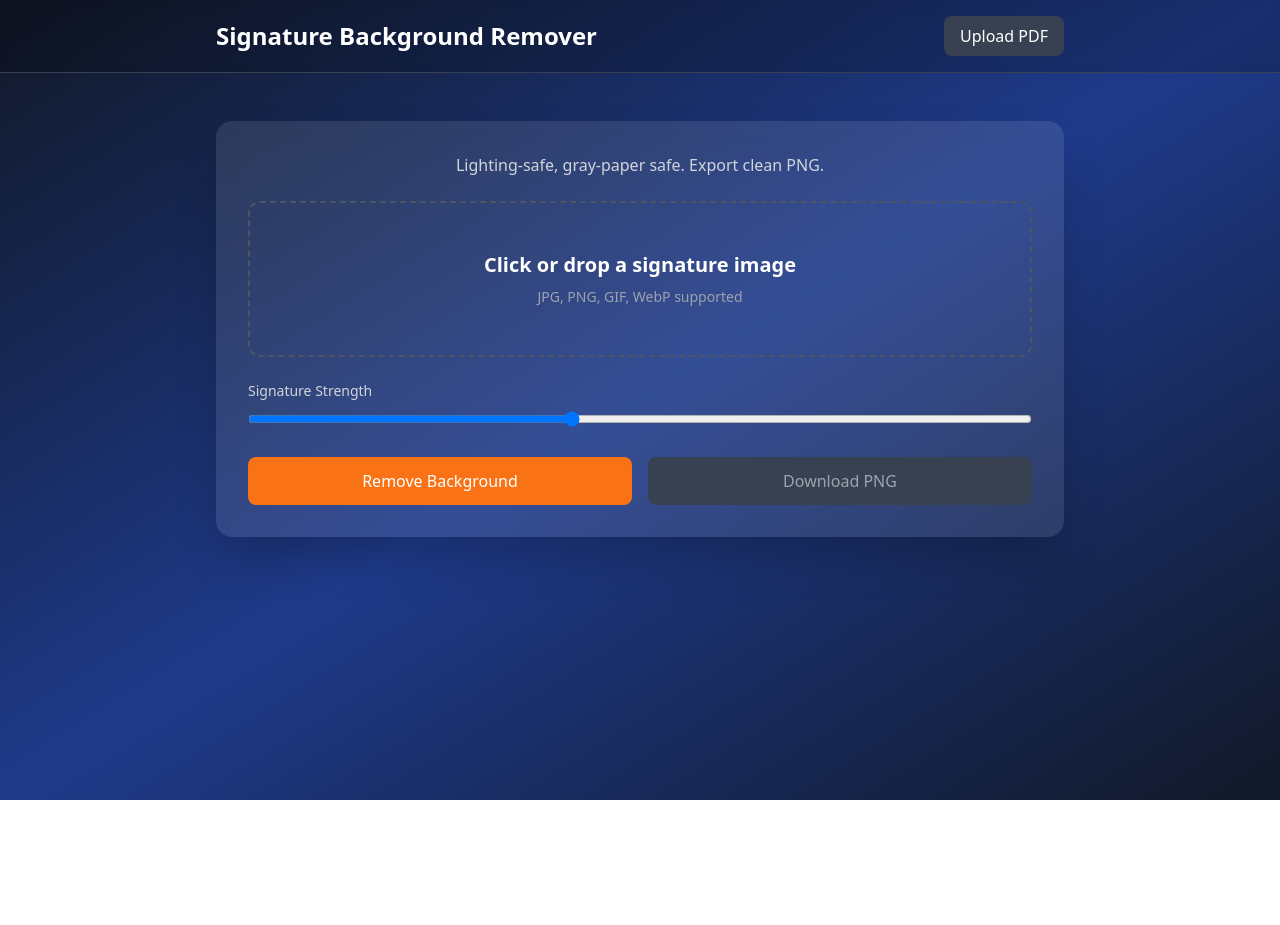
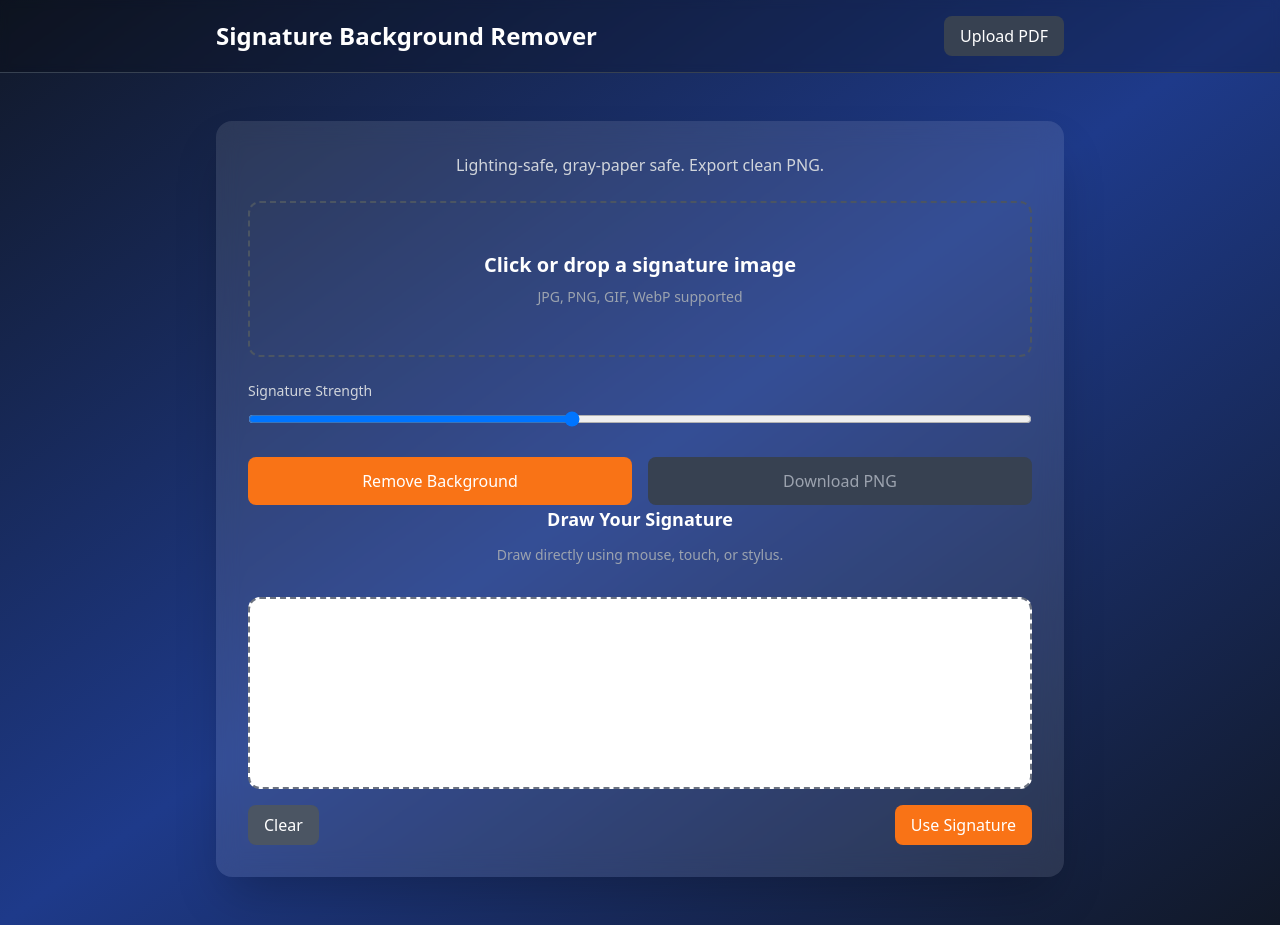
Before and after one commit to sulaimankhan8/Signaturly, a React (Vite) app in the folder client/: page /signature-remover in a window 1280 px wide. Before the commit the page ends 800 px from the top, so only its background shows below. Built offline with nearby package versions, Linux system fonts and the light colour scheme; no server answers.

Commit message:
live signing

```diff
--- a/client/src/pages/RemoveBg.jsx
+++ b/client/src/pages/RemoveBg.jsx
@@ -1,6 +1,108 @@
 import { useState, useRef, useEffect } from "react";
 import { useNavigate } from "react-router-dom";
 import SignatureWorker from "../workers/signature.worker.js?worker";
+
+function SignaturePad({ onConfirm }) {
+  const canvasRef = useRef(null);
+  const ctxRef = useRef(null);
+  const [drawing, setDrawing] = useState(false);
+  const strokesRef = useRef([]);
+
+  useEffect(() => {
+    const canvas = canvasRef.current;
+    const ctx = canvas.getContext("2d");
+
+    const dpr = window.devicePixelRatio || 1;
+    canvas.width = canvas.offsetWidth * dpr;
+    canvas.height = canvas.offsetHeight * dpr;
+    ctx.scale(dpr, dpr);
+
+    ctx.lineCap = "round";
+    ctx.lineJoin = "round";
+    ctx.strokeStyle = "#000";
+
+    ctxRef.current = ctx;
+  }, []);
+
+  const getPos = (e) => {
+    const rect = canvasRef.current.getBoundingClientRect();
+    return {
+      x: e.clientX - rect.left,
+      y: e.clientY - rect.top,
+      p: e.pressure || 0.5,
+    };
+  };
+
+  const redraw = () => {
+    const ctx = ctxRef.current;
+    ctx.clearRect(0, 0, canvasRef.current.width, canvasRef.current.height);
+    strokesRef.current.forEach((stroke) => {
+      ctx.beginPath();
+      ctx.moveTo(stroke[0].x, stroke[0].y);
+      stroke.forEach((p) => {
+        ctx.lineWidth = 1.5 + p.p * 2;
+        ctx.lineTo(p.x, p.y);
+      });
+      ctx.stroke();
+    });
+  };
+
+  const down = (e) => {
+    e.preventDefault();
+    setDrawing(true);
+    strokesRef.current.push([getPos(e)]);
+  };
+
+  const move = (e) => {
+    if (!drawing) return;
+    strokesRef.current.at(-1).push(getPos(e));
+    redraw();
+  };
+
+  const up = () => setDrawing(false);
+
+  const clear = () => {
+    strokesRef.current = [];
+    redraw();
+  };
+
+  const confirm = async () => {
+    const blob = await new Promise((r) =>
+      canvasRef.current.toBlob(r, "image/png")
+    );
+    onConfirm(blob);
+  };
+
+  return (
+    <div className="mt-8">
+      <div className="border-2 border-dashed border-gray-500 rounded-xl h-48 bg-white">
+        <canvas
+          ref={canvasRef}
+          className="w-full h-full touch-none"
+          onPointerDown={down}
+          onPointerMove={move}
+          onPointerUp={up}
+          onPointerLeave={up}
+        />
+      </div>
+
+      <div className="flex gap-3 mt-4">
+        <button
+          onClick={clear}
+          className="px-4 py-2 bg-gray-600 text-white rounded-lg"
+        >
+          Clear
+        </button>
+        <button
+          onClick={confirm}
+          className="ml-auto px-4 py-2 bg-orange-500 text-white rounded-lg"
+        >
+          Use Signature
+        </button>
+      </div>
+    </div>
+  );
+}
 
 export default function SignatureRemover() {
   const [file, setFile] = useState(null);
@@ -127,6 +229,15 @@ export default function SignatureRemover() {
     a.click();
   };
 
+  /* ---------------- Live signature handler ---------------- */
+  const handleLiveSignature = (blob) => {
+    outputBlobRef.current = blob;
+    setOutputImageUrl(URL.createObjectURL(blob));
+    setOriginalImageUrl(null);
+    setFile(null);
+  };
+
+
   /* ---------------- UI ---------------- */
 
   return (
@@ -223,6 +334,20 @@ export default function SignatureRemover() {
             </button>
           </div>
 
+
+
+                  {/* Live Signature */}
+          <div>
+            <h3 className="text-lg font-semibold text-white mb-3 text-center">
+              Draw Your Signature
+            </h3>
+
+            <p className="text-gray-400 text-sm text-center mb-4">
+              Draw directly using mouse, touch, or stylus.
+            </p>
+
+            <SignaturePad onConfirm={handleLiveSignature} />
+          </div>
           {/* Preview */}
           {(originalImageUrl || outputImageUrl) && (
             <div className="mt-8 flex gap-6 justify-center flex-wrap">
```
